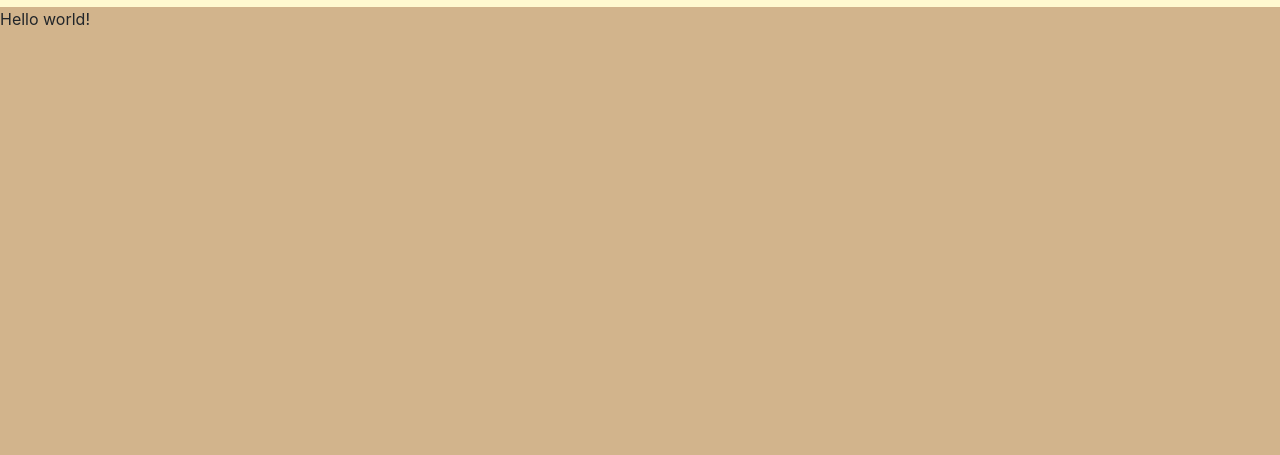
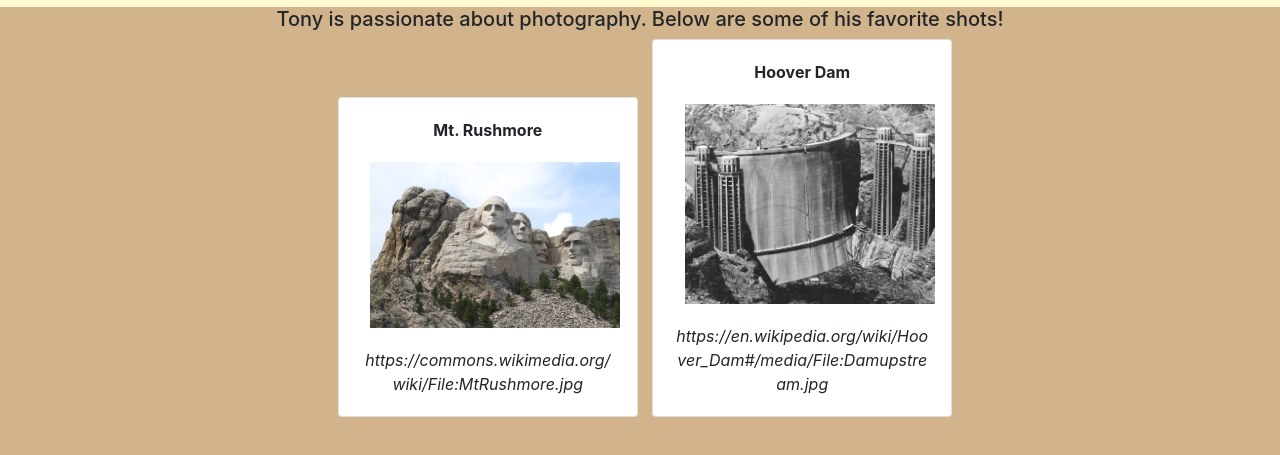
Before and after one commit to iu-msis/basic-html-maxthielmeyer, a plain HTML site: page public/photos.html in a window 1280 px wide. Shown: the part 55-510 px from the top of the page. Drawn offline with nearby package versions, Linux system fonts and the light colour scheme.

Commit message:
added photography page and final touches

```diff
--- a/public/css/site.css
+++ b/public/css/site.css
@@ -22,6 +22,10 @@ a:link{
   text-align: center;
 }
 
+.card{
+  display: inline-block;
+}
+
 body{
   background-color:tan;
 }
--- a/public/photos.html
+++ b/public/photos.html
@@ -13,7 +13,28 @@
   <a class="titleLink" href="./photos.html"> Tony's Photo Gallery </a>
 </nav>
 
+<div class="content">
+<h5>Tony is passionate about photography. Below are some of his favorite shots!</h5>
 
-<p>Hello world!</p>
+<div class="card" style="width: 300px; height:auto; margin-left:10px;">
+  <div class="card-body">
+    <p class="card-text"><b> Mt. Rushmore </b></p>
+  </div>
+  <a href="img/mtRushmore.jpg"><img src="img/mtRushmore.jpg" alt="Card image" width="250px" style="margin-left: 15px"></a>
+  <div class="card-body">
+    <p class="card-text"><cite> https://commons.wikimedia.org/wiki/File:MtRushmore.jpg </cite></p>
+  </div>
+</div>
+
+<div class="card" style="width: 300px; height:auto; margin-left:10px;">
+  <div class="card-body">
+    <p class="card-text"><b> Hoover Dam </b></p>
+  </div>
+  <a href="img/hooverDam.jpg"><img src="img/hooverDam.jpg" alt="Card image" width="250px" style="margin-left: 15px"></a>
+  <div class="card-body">
+    <p class="card-text"><cite> https://en.wikipedia.org/wiki/Hoover_Dam#/media/File:Damupstream.jpg </cite></p>
+  </div>
+</div>
+</div>
 </body>
 </html>
```
Also changed, not shown: public/img/hooverDam.jpg (added), public/img/mtRushmore.jpg (added).
